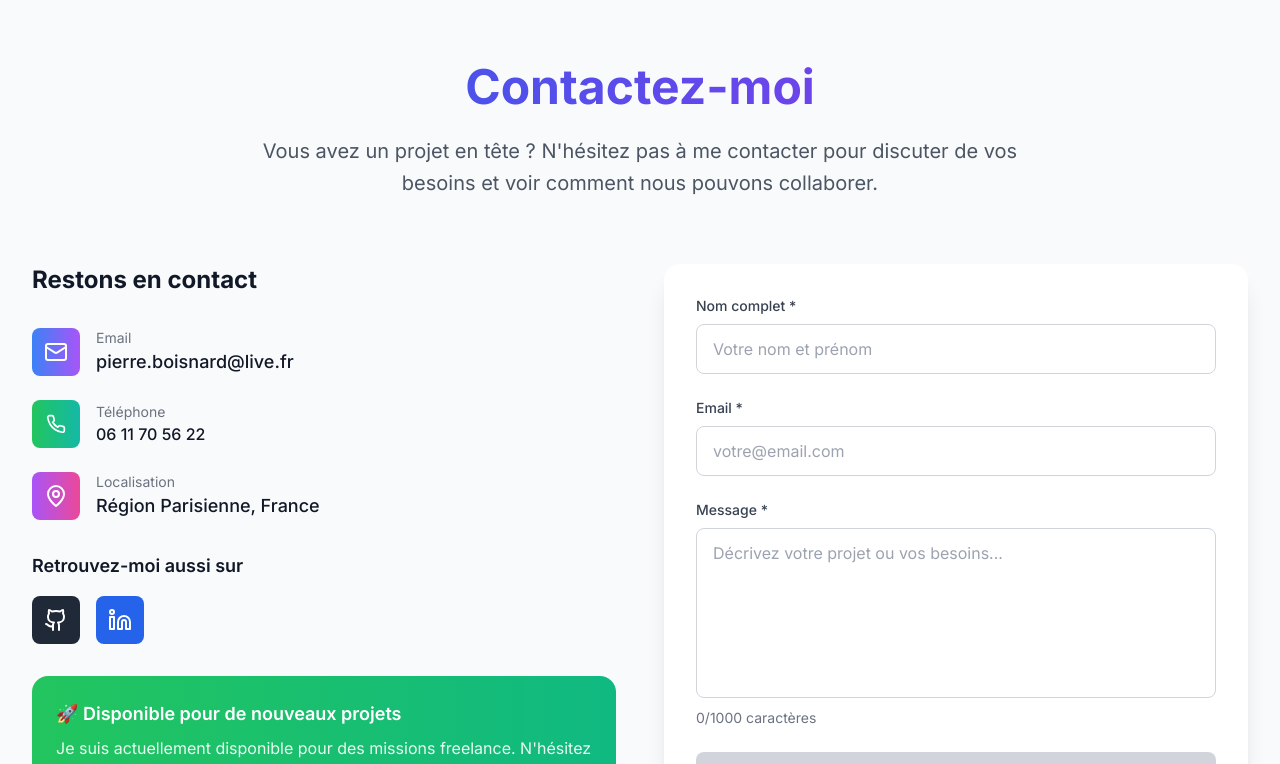
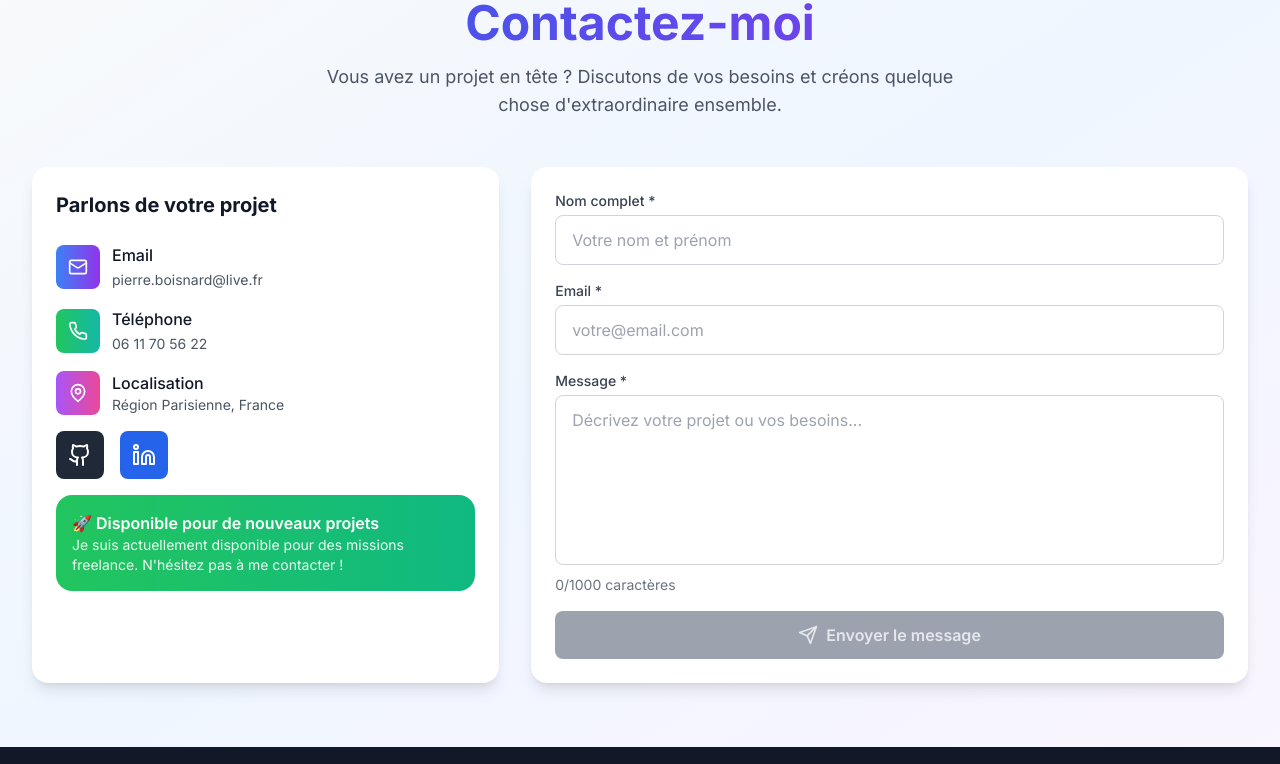
Before and after one commit to Pierrebsnrd/portfolio-frontend, a Next.js app: page / in a window 1280 px wide. Shown: the part 3020-3784 px from the top of the page. Built offline with nearby package versions, Linux system fonts and the light colour scheme.

Commit message:
update contact form

```diff
--- a/app/components/ui/ContactForm.tsx
+++ b/app/components/ui/ContactForm.tsx
@@ -1,5 +1,6 @@
 "use client";
 
+import React from "react";
 import {
   Mail,
   Phone,
@@ -13,7 +14,7 @@ import {
 } from "lucide-react";
 import { useContactForm } from "../../hooks/useContactForm";
 
-const ContactForm = () => {
+const Contact = () => {
   const {
     formData,
     status,
@@ -23,46 +24,47 @@ const ContactForm = () => {
     handleChange,
     handleBlur,
     handleSubmit,
+    resetForm,
   } = useContactForm();
 
   return (
     <section
       id="contact"
-      className="pt-16 min-h-screen bg-gray-50 dark:bg-gray-800 flex items-center"
+      className="pt-20 pb-16 bg-gradient-to-br from-gray-50 via-blue-50 to-purple-50 dark:from-gray-900 dark:via-gray-800 dark:to-gray-900"
     >
-      <div className="max-w-7xl mx-auto px-4 sm:px-6 lg:px-8 py-20 w-full">
-        {/* En-tête de section */}
-        <div className="text-center mb-16">
-          <h2 className="text-4xl md:text-5xl font-bold mb-6 bg-gradient-to-r from-blue-600 to-purple-600 bg-clip-text text-transparent">
+      <div className="max-w-7xl mx-auto px-4 sm:px-6 lg:px-8">
+        {/* En-tête */}
+        <div className="text-center mb-12">
+          <h2 className="text-4xl md:text-5xl font-bold mb-4 bg-gradient-to-r from-blue-600 to-purple-600 bg-clip-text text-transparent">
             Contactez-moi
           </h2>
-          <p className="text-xl text-gray-600 dark:text-gray-300 max-w-3xl mx-auto leading-relaxed">
-            Vous avez un projet en tête ? N'hésitez pas à me contacter pour
-            discuter de vos besoins et voir comment nous pouvons collaborer.
+          <p className="text-lg text-gray-600 dark:text-gray-300 max-w-2xl mx-auto">
+            Vous avez un projet en tête ? Discutons de vos besoins et créons
+            quelque chose d'extraordinaire ensemble.
           </p>
         </div>
 
-        <div className="grid lg:grid-cols-2 gap-12 items-start">
+        <div className="grid lg:grid-cols-5 gap-8">
           {/* Informations de contact */}
-          <div className="space-y-8">
-            <div>
-              <h3 className="text-2xl font-bold text-gray-900 dark:text-white mb-8">
-                Restons en contact
+          <div className="lg:col-span-2 space-y-6">
+            <div className="bg-white dark:bg-gray-900 rounded-2xl p-6 shadow-lg h-full">
+              <h3 className="text-xl font-bold text-gray-900 dark:text-white mb-6">
+                Parlons de votre projet
               </h3>
 
-              <div className="space-y-6">
+              <div className="space-y-4">
                 {/* Email */}
-                <div className="flex items-center gap-4">
-                  <div className="w-12 h-12 bg-gradient-to-r from-blue-500 to-purple-500 rounded-lg flex items-center justify-center">
-                    <Mail className="w-6 h-6 text-white" />
+                <div className="flex items-center gap-3">
+                  <div className="p-3 bg-gradient-to-r from-blue-500 to-purple-600 rounded-lg flex items-center justify-center">
+                    <Mail className="w-5 h-5 text-white" />
                   </div>
                   <div>
-                    <p className="text-sm text-gray-500 dark:text-gray-400">
+                    <p className="font-medium text-gray-900 dark:text-white">
                       Email
                     </p>
                     <a
                       href="mailto:pierre.boisnard@live.fr"
-                      className="text-lg font-medium text-gray-900 dark:text-white hover:text-blue-600 dark:hover:text-blue-400 transition-colors"
+                      className="text-sm text-gray-600 dark:text-gray-400 hover:text-blue-600 dark:hover:text-blue-400 transition-colors"
                     >
                       pierre.boisnard@live.fr
                     </a>
@@ -70,17 +72,17 @@ const ContactForm = () => {
                 </div>
 
                 {/* Téléphone */}
-                <div className="flex items-center gap-4">
-                  <div className="w-12 h-12 bg-gradient-to-r from-green-500 to-teal-500 rounded-lg flex items-center justify-center">
+                <div className="flex items-center gap-3">
+                  <div className="p-3 bg-gradient-to-r from-green-500 to-teal-500 rounded-lg flex items-center justify-center">
                     <Phone className="w-5 h-5 text-white" />
                   </div>
                   <div>
-                    <p className="text-sm text-gray-500 dark:text-gray-400">
+                    <p className="font-medium text-gray-900 dark:text-white">
                       Téléphone
                     </p>
                     <a
                       href="tel:+33611705622"
-                      className="text-base font-medium text-gray-900 dark:text-white hover:text-blue-600 dark:hover:text-blue-400 transition-colors"
+                      className="text-sm text-gray-600 dark:text-gray-400 hover:text-green-500 dark:hover:text-green-400 transition-colors"
                     >
                       06 11 70 56 22
                     </a>
@@ -88,33 +90,27 @@ const ContactForm = () => {
                 </div>
 
                 {/* Localisation */}
-                <div className="flex items-center gap-4">
-                  <div className="w-12 h-12 bg-gradient-to-r from-purple-500 to-pink-500 rounded-lg flex items-center justify-center">
-                    <MapPin className="w-6 h-6 text-white" />
+                <div className="flex items-center gap-3">
+                  <div className="p-3 bg-gradient-to-r from-purple-500 to-pink-500 rounded-lg flex items-center justify-center">
+                    <MapPin className="w-5 h-5 text-white" />
                   </div>
                   <div>
-                    <p className="text-sm text-gray-500 dark:text-gray-400">
+                    <p className="font-medium text-gray-900 dark:text-white">
                       Localisation
                     </p>
-                    <p className="text-lg font-medium text-gray-900 dark:text-white">
+                    <p className="text-sm text-gray-600 dark:text-gray-400">
                       Région Parisienne, France
                     </p>
                   </div>
                 </div>
-              </div>
-            </div>
 
                 {/* Réseaux sociaux */}
-            <div>
-              <h4 className="text-lg font-semibold text-gray-900 dark:text-white mb-4">
-                Retrouvez-moi aussi sur
-              </h4>
-              <div className="flex gap-4">
+                <div className="flex gap-4 mt-4">
                   <a
                     href="https://github.com/Pierrebsnrd"
                     target="_blank"
                     rel="noopener noreferrer"
-                  className="w-12 h-12 bg-gray-800 hover:bg-gray-700 text-white rounded-lg flex items-center justify-center transition-all transform hover:scale-110"
+                    className="w-12 h-12 bg-gray-800 hover:bg-gray-700 text-white rounded-lg flex items-center justify-center transition-transform hover:scale-110"
                   >
                     <Github className="w-6 h-6" />
                   </a>
@@ -122,33 +118,33 @@ const ContactForm = () => {
                     href="https://www.linkedin.com/in/pierre-boisnard-74514785/"
                     target="_blank"
                     rel="noopener noreferrer"
-                  className="w-12 h-12 bg-blue-600 hover:bg-blue-700 text-white rounded-lg flex items-center justify-center transition-all transform hover:scale-110"
+                    className="w-12 h-12 bg-blue-600 hover:bg-blue-700 text-white rounded-lg flex items-center justify-center transition-transform hover:scale-110"
                   >
                     <Linkedin className="w-6 h-6" />
                   </a>
                 </div>
-            </div>
 
                 {/* Disponibilité */}
-            <div className="bg-gradient-to-r from-green-500 to-emerald-500 rounded-2xl p-6 text-white">
-              <h4 className="text-lg font-semibold mb-2">
-                🚀 Disponible pour de nouveaux projets
-              </h4>
-              <p className="opacity-90">
+                <div className="bg-gradient-to-r from-green-500 to-emerald-500 rounded-2xl p-4 text-white mt-4">
+                  <p className="font-semibold">🚀 Disponible pour de nouveaux projets</p>
+                  <p className="text-sm opacity-90">
                     Je suis actuellement disponible pour des missions freelance.
-                N'hésitez pas à me contacter pour discuter de votre projet !
+                    N'hésitez pas à me contacter !
                   </p>
                 </div>
               </div>
+            </div>
+          </div>
 
-          {/* Formulaire de contact */}
-          <div className="bg-white dark:bg-gray-900 rounded-2xl p-8 shadow-xl">
-            <form onSubmit={handleSubmit} className="space-y-6">
+          {/* Formulaire */}
+          <div className="lg:col-span-3">
+            <div className="bg-white dark:bg-gray-900 rounded-2xl p-6 shadow-lg">
+              <form onSubmit={handleSubmit} className="space-y-4">
                 {/* Nom */}
                 <div>
                   <label
                     htmlFor="name"
-                  className="block text-sm font-medium text-gray-700 dark:text-gray-300 mb-2"
+                    className="block text-sm font-medium text-gray-700 dark:text-gray-300 mb-1"
                   >
                     Nom complet *
                   </label>
@@ -159,9 +155,7 @@ const ContactForm = () => {
                     value={formData.name}
                     onChange={handleChange}
                     onBlur={handleBlur}
-                  className={`w-full px-4 py-3 border rounded-lg focus:ring-2 focus:ring-blue-500 focus:border-transparent
-                           bg-white dark:bg-gray-800 text-gray-900 dark:text-white
-                           transition-colors duration-200 ${
+                    className={`w-full px-4 py-3 border rounded-lg focus:ring-2 focus:ring-blue-500 focus:border-transparent bg-white dark:bg-gray-800 text-gray-900 dark:text-white transition-colors duration-200 ${
                       errors.name
                         ? "border-red-500 dark:border-red-400"
                         : "border-gray-300 dark:border-gray-600"
@@ -169,7 +163,7 @@ const ContactForm = () => {
                     placeholder="Votre nom et prénom"
                   />
                   {errors.name && (
-                  <p className="mt-2 text-sm text-red-600 dark:text-red-400 flex items-center gap-1">
+                    <p className="text-sm text-red-600 dark:text-red-400 flex items-center gap-1 mt-1">
                       <AlertCircle className="w-4 h-4" />
                       {errors.name}
                     </p>
@@ -180,7 +174,7 @@ const ContactForm = () => {
                 <div>
                   <label
                     htmlFor="email"
-                  className="block text-sm font-medium text-gray-700 dark:text-gray-300 mb-2"
+                    className="block text-sm font-medium text-gray-700 dark:text-gray-300 mb-1"
                   >
                     Email *
                   </label>
@@ -191,9 +185,7 @@ const ContactForm = () => {
                     value={formData.email}
                     onChange={handleChange}
                     onBlur={handleBlur}
-                  className={`w-full px-4 py-3 border rounded-lg focus:ring-2 focus:ring-blue-500 focus:border-transparent
-                           bg-white dark:bg-gray-800 text-gray-900 dark:text-white
-                           transition-colors duration-200 ${
+                    className={`w-full px-4 py-3 border rounded-lg focus:ring-2 focus:ring-blue-500 focus:border-transparent bg-white dark:bg-gray-800 text-gray-900 dark:text-white transition-colors duration-200 ${
                       errors.email
                         ? "border-red-500 dark:border-red-400"
                         : "border-gray-300 dark:border-gray-600"
@@ -201,7 +193,7 @@ const ContactForm = () => {
                     placeholder="votre@email.com"
                   />
                   {errors.email && (
-                  <p className="mt-2 text-sm text-red-600 dark:text-red-400 flex items-center gap-1">
+                    <p className="text-sm text-red-600 dark:text-red-400 flex items-center gap-1 mt-1">
                       <AlertCircle className="w-4 h-4" />
                       {errors.email}
                     </p>
@@ -212,20 +204,18 @@ const ContactForm = () => {
                 <div>
                   <label
                     htmlFor="message"
-                  className="block text-sm font-medium text-gray-700 dark:text-gray-300 mb-2"
+                    className="block text-sm font-medium text-gray-700 dark:text-gray-300 mb-1"
                   >
                     Message *
                   </label>
                   <textarea
                     id="message"
                     name="message"
-                  rows={6}
                     value={formData.message}
                     onChange={handleChange}
                     onBlur={handleBlur}
-                  className={`w-full px-4 py-3 border rounded-lg focus:ring-2 focus:ring-blue-500 focus:border-transparent
-                           bg-white dark:bg-gray-800 text-gray-900 dark:text-white
-                           transition-colors duration-200 resize-none ${
+                    rows={6}
+                    className={`w-full px-4 py-3 border rounded-lg focus:ring-2 focus:ring-blue-500 focus:border-transparent bg-white dark:bg-gray-800 text-gray-900 dark:text-white resize-none transition-colors duration-200 ${
                       errors.message
                         ? "border-red-500 dark:border-red-400"
                         : "border-gray-300 dark:border-gray-600"
@@ -233,33 +223,44 @@ const ContactForm = () => {
                     placeholder="Décrivez votre projet ou vos besoins..."
                   />
                   {errors.message && (
-                  <p className="mt-2 text-sm text-red-600 dark:text-red-400 flex items-center gap-1">
+                    <p className="text-sm text-red-600 dark:text-red-400 flex items-center gap-1 mt-1">
                       <AlertCircle className="w-4 h-4" />
                       {errors.message}
                     </p>
                   )}
-                <p className="mt-1 text-sm text-gray-500 dark:text-gray-400">
+                  <p className="text-sm text-gray-500 dark:text-gray-400 mt-1">
                     {formData.message.length}/1000 caractères
                   </p>
                 </div>
 
-              {/* Bouton d'envoi */}
+                {/* Messages de statut */}
+                {status === "success" && (
+                  <div className="p-4 bg-green-100 dark:bg-green-900/30 border border-green-300 dark:border-green-700 rounded-lg flex items-center gap-2 text-green-700 dark:text-green-300">
+                    <CheckCircle className="w-5 h-5" /> Message envoyé avec
+                    succès !
+                  </div>
+                )}
+                {status === "error" && (
+                  <div className="p-4 bg-red-100 dark:bg-red-900/30 border border-red-300 dark:border-red-700 rounded-lg flex items-center gap-2 text-red-700 dark:text-red-300">
+                    <AlertCircle className="w-5 h-5" /> Erreur lors de
+                    l'envoi. Veuillez réessayer.
+                  </div>
+                )}
+
+                {/* Bouton */}
                 <button
                   type="submit"
                   disabled={!isValid || isSubmitting}
-                className={`w-full flex items-center justify-center gap-2 px-6 py-4 rounded-lg font-semibold
-                         transition-all duration-200 ${
-                           isValid && !isSubmitting
-                             ? "bg-gradient-to-r from-blue-600 to-purple-600 hover:from-blue-700 hover:to-purple-700 text-white transform hover:scale-[1.02] shadow-lg"
-                             : "bg-gray-300 dark:bg-gray-700 text-gray-500 dark:text-gray-400 cursor-not-allowed"
+                  className={`w-full flex items-center justify-center gap-2 px-6 py-3 rounded-lg font-semibold transition-all ${
+                    !isValid || isSubmitting
+                      ? "bg-gray-400 cursor-not-allowed text-gray-200"
+                      : "bg-gradient-to-r from-blue-600 to-purple-600 hover:from-blue-700 hover:to-purple-700 hover:shadow-lg text-white"
                   }`}
                 >
                   {isSubmitting ? (
                     <>
                       <Loader2 className="w-5 h-5 animate-spin" />
-                    {status === "validating"
-                      ? "Validation..."
-                      : "Envoi en cours..."}
+                      Envoi en cours...
                     </>
                   ) : (
                     <>
@@ -268,34 +269,8 @@ const ContactForm = () => {
                     </>
                   )}
                 </button>
-
-              {/* Messages de statut */}
-              {status === "success" && (
-                <div className="p-4 bg-green-100 dark:bg-green-900/20 border border-green-400 dark:border-green-700 text-green-700 dark:text-green-400 rounded-lg">
-                  <div className="flex items-center gap-2">
-                    <CheckCircle className="w-5 h-5" />
-                    <p className="font-medium">
-                      Message envoyé avec succès ! 🎉
-                    </p>
+              </form>
             </div>
-                  <p className="text-sm mt-1">
-                    Je vous répondrai dans les plus brefs délais.
-                  </p>
-                </div>
-              )}
-
-              {status === "error" && (
-                <div className="p-4 bg-red-100 dark:bg-red-900/20 border border-red-400 dark:border-red-700 text-red-700 dark:text-red-400 rounded-lg">
-                  <div className="flex items-center gap-2">
-                    <AlertCircle className="w-5 h-5" />
-                    <p className="font-medium">Erreur lors de l'envoi 😕</p>
-                  </div>
-                  <p className="text-sm mt-1">
-                    Veuillez réessayer ou me contacter directement.
-                  </p>
-                </div>
-              )}
-            </form>
           </div>
         </div>
       </div>
@@ -303,4 +278,4 @@ const ContactForm = () => {
   );
 };
 
-export default ContactForm;
+export default Contact;
```
Lines whose indentation alone changed are shown as unchanged.
